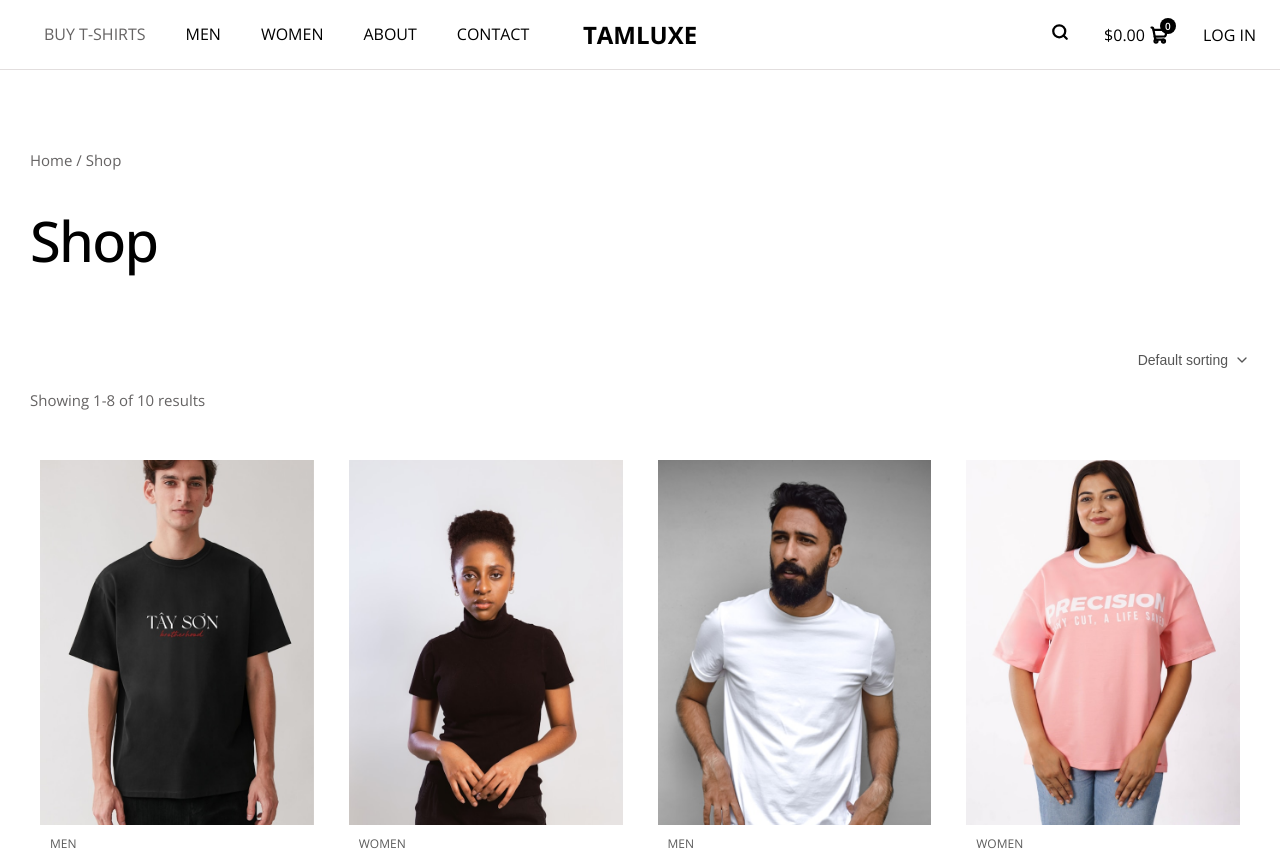
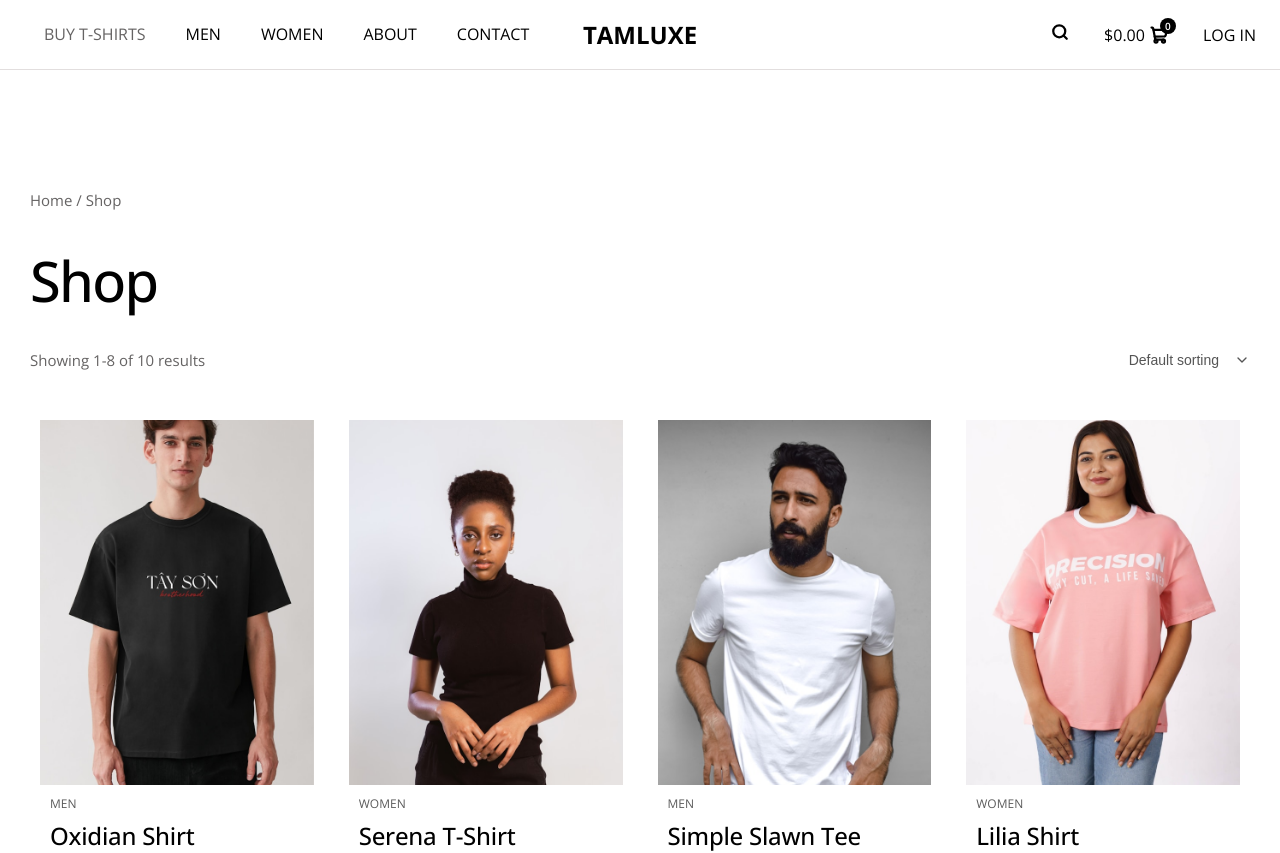
Before and after one commit to preyemurph7/e-commerce-store, a React (Vite) app: page / in a window 1280 px wide. Shown: the top 853 px of the page. Built offline with nearby package versions, Linux system fonts and the light colour scheme.

Commit message:
Add sorting logic, click-outside handler, and lift state to Home for live re-sorting

```diff
--- a/src/components/SortDropdown/SortDropdown.css
+++ b/src/components/SortDropdown/SortDropdown.css
@@ -6,7 +6,7 @@
 .sort-dropdown-header {
   display: flex;
   align-items: center;
-  gap: 6px;
+  gap: 15px;
   background: none;
   border: none;
   font-size: 14px;
@@ -14,6 +14,7 @@
   cursor: pointer;
   padding: 0;
   margin: 0;
+  line-height: 1;
 }
 
 .sort-dropdown-list {
@@ -24,17 +25,19 @@
   border: 1px solid #ccc;
   border-radius: 4px;
   list-style: none;
-  min-width: 220px;
+  min-width: 180px;
   z-index: 10;
   box-shadow: 0 2px 8px rgba(0, 0, 0, 0.1);
 }
 
 .sort-dropdown-list li {
-  padding: 10px 16px;
-  font-size: 14px;
+  padding: 8px 14px;
+  font-size: 13px;
   cursor: pointer;
+  color: #555;
 }
 
 .sort-dropdown-list li:hover {
-  background-color: #f5f5f5;
+  background-color: #2563eb;
+  color: white;
 }
--- a/src/components/SortDropdown/SortDropdown.jsx
+++ b/src/components/SortDropdown/SortDropdown.jsx
@@ -1,32 +1,39 @@
-import { useState } from "react"
-import { ChevronDown } from "lucide-react"
-import "./SortDropdown.css"
+import { useState, useEffect, useRef } from "react";
+import { ChevronDown } from "lucide-react";
+import { sortOptions } from "../../data/sortOptions";
+import "./SortDropdown.css";
 
-const sortOptions = [
-  "Default sorting",
-  "Sort by average rating",
-  "Sort by latest",
-  "Sort by price: low to high",
-  "Sort by price: high to low",
-]
-
-const SortDropdown = () => {
+const SortDropdown = ({ currentSort, onSortChange }) => {
   const [isOpen, setIsOpen] = useState(false);
-  const [selected, setSelected] = useState(sortOptions[0]);
+  const dropdownRef = useRef(null);
 
   const toggleDropdown = () => {
     setIsOpen((prev) => !prev);
-  }
+  };
 
   const handleSelect = (option) => {
-    setSelected(option);
+    onSortChange(option);
     setIsOpen(false);
-  }
+  };
+
+  useEffect(() => {
+    const handleClickOutside = (event) => {
+      if (dropdownRef.current && !dropdownRef.current.contains(event.target)) {
+        setIsOpen(false);
+      }
+    };
+
+    document.addEventListener("mousedown", handleClickOutside);
+
+    return () => {
+      document.removeEventListener("mousedown", handleClickOutside);
+    };
+  }, []);
 
   return (
-    <div className="sort-dropdown">
+    <div className="sort-dropdown" ref={dropdownRef}>
       <button className="sort-dropdown-header" onClick={toggleDropdown}>
-        <span>{selected}</span>
+        <span>{currentSort}</span>
         <ChevronDown size={16} />
       </button>
 
@@ -40,7 +47,7 @@ const SortDropdown = () => {
         </ul>
       )}
     </div>
-  )
-}
+  );
+};
 
-export default SortDropdown
+export default SortDropdown;
--- /dev/null
+++ b/src/data/SortOptions.js
@@ -0,0 +1,7 @@
+export const sortOptions = [
+  "Default sorting",
+  "Sort by average rating",
+  "Sort by latest",
+  "Sort by price: low to high",
+  "Sort by price: high to low",
+];
--- a/src/pages/Home/Home.css
+++ b/src/pages/Home/Home.css
@@ -17,16 +17,30 @@
     color: var(--text-color);
 }
 
+.breadcrumb {
+    margin-top: 120px;
+}
+
 .results-sort-row {
   display: flex;
   justify-content: space-between;
   align-items: center;
 }
 
+.results-sort-row p {
+  margin-top: 0;
+}
+
+
 .home-text p{
-    margin-top: 80px;
     font-size: 15px;
     color: var(--paragraph-color);
+}
+
+.results-text {
+  margin-top: 0;
+  font-size: 15px;
+  color: var(--paragraph-color);
 }
 
 
--- a/src/pages/Home/Home.jsx
+++ b/src/pages/Home/Home.jsx
@@ -1,24 +1,40 @@
-import "./Home.css"
-import ProductCard from "../../components/ProductCard/ProductCard"
+import { useState } from "react";
+import "./Home.css";
+import ProductCard from "../../components/ProductCard/ProductCard";
 import SortDropdown from "../../components/SortDropdown/SortDropdown";
-import Navbar from "./../../components/Navbar/Navbar"
-import manInBlackTshirt from "../../assets/products/men/man-in-black-tshirt.jpg";
 import { products } from "../../data/productData";
-import Subscribe from "../../components/Footer/Footer";
+import { sortOptions } from "../../data/sortOptions";
+
 const Home = () => {
-    return(
+  const [currentSort, setCurrentSort] = useState(sortOptions[0]);
+
+  const getSortedProducts = () => {
+    const sorted = [...products];
+
+    if (currentSort === "Sort by price: low to high") {
+      sorted.sort((a, b) => a.price - b.price);
+    } else if (currentSort === "Sort by price: high to low") {
+      sorted.sort((a, b) => b.price - a.price);
+    }
+
+    return sorted;
+  };
+
+  const sortedProducts = getSortedProducts();
+
+  return (
     <>
       <div className="home-container">
         <div className="home-text">
-                    <p>Home / Shop</p>
+          <p className="breadcrumb">Home / Shop</p>
           <h1>Shop</h1>
           <div className="results-sort-row">
             <p>Showing 1-8 of 10 results</p>
-                    <SortDropdown />
+            <SortDropdown currentSort={currentSort} onSortChange={setCurrentSort} />
           </div>
         </div>
         <div className="product-grid">
-                {products.map((product) => (
+          {sortedProducts.map((product) => (
             <ProductCard
               key={product.id}
               image={product.image}
@@ -36,10 +52,10 @@ const Home = () => {
         </div>
       </div>
     </>
-    )
-}
+  );
+};
 
-export default Home
+export default Home;
 
 //there will be a product listing page with grid layout, product filtering (category, price range, size),
 // product detail page (images, description, size/color selector, reviews), search functionality,
```
Lines whose indentation alone changed are shown as unchanged.
